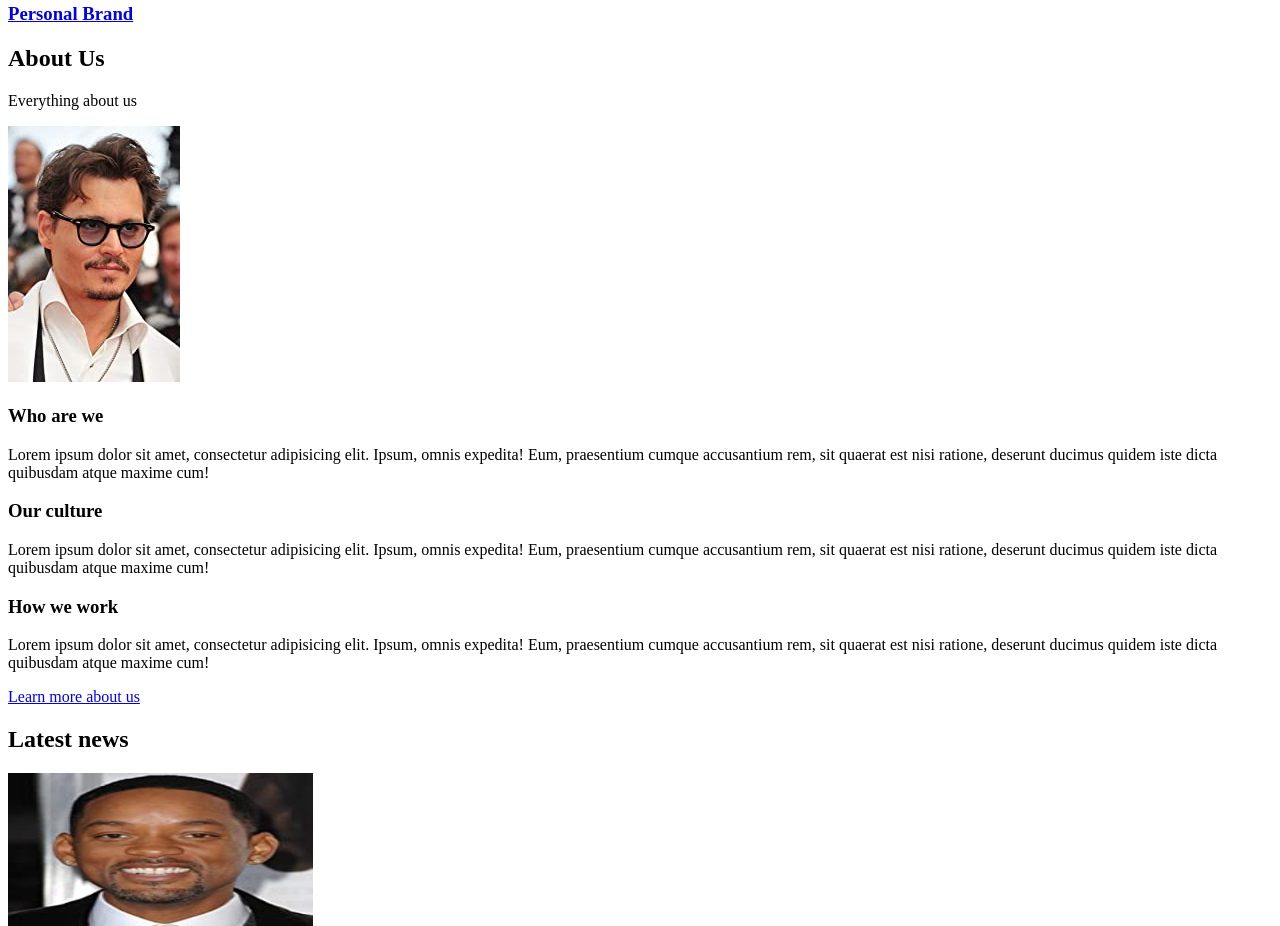
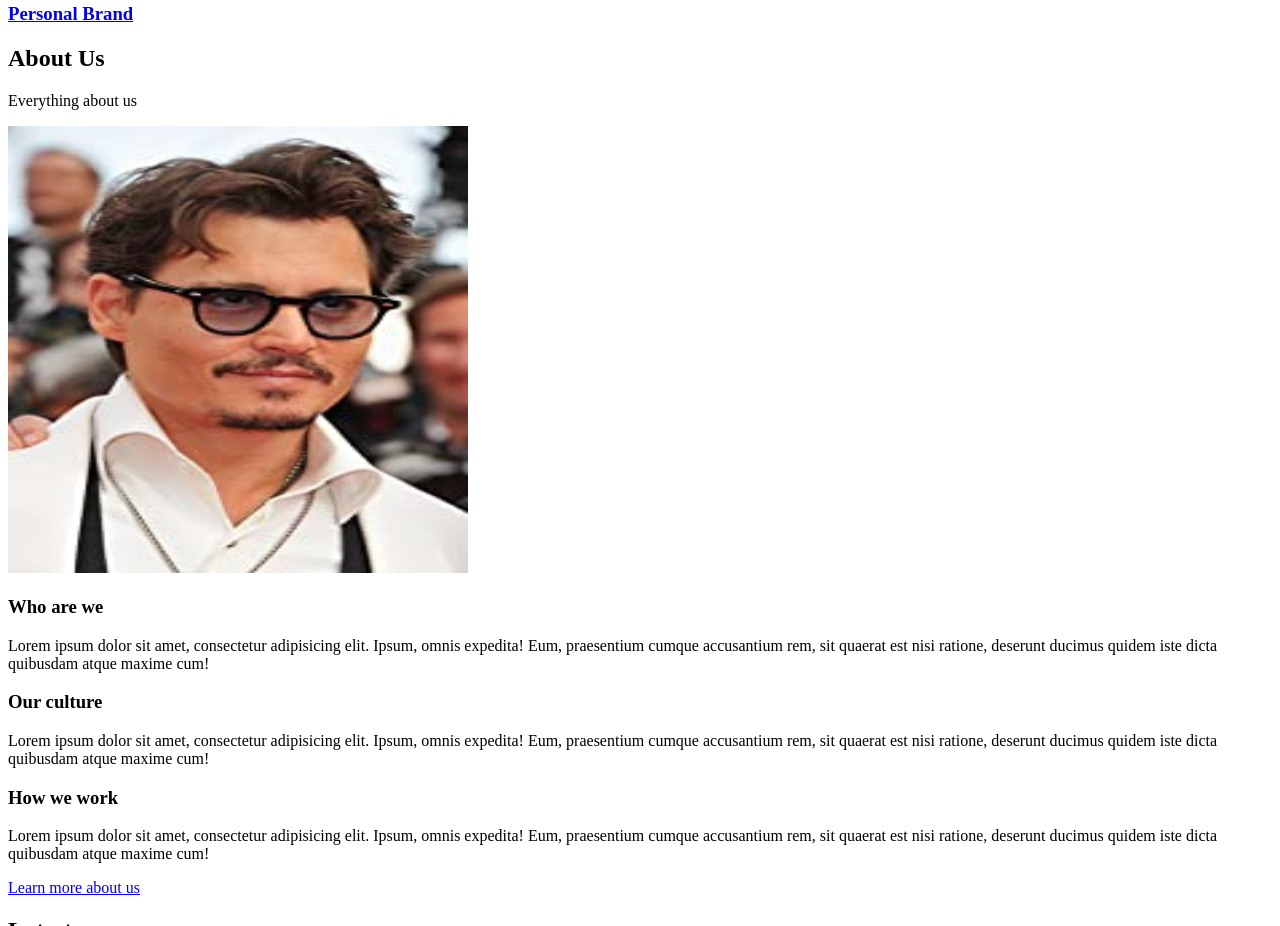
Before and after one commit to yulyzulu/holbertonschool-web_front_end, a plain HTML site: page 0x00-html_advanced/36-index.html in a window 1280 px wide. Shown: the part 1499-2425 px from the top of the page. Drawn offline with Linux system fonts and the light colour scheme.

Commit message:
Added exercise

```diff
--- a/0x00-html_advanced/36-index.html
+++ b/0x00-html_advanced/36-index.html
@@ -94,7 +94,7 @@
                     <p>Everything about us</p>
                 </header>
                 <div>
-                    <img src="images/pic-about-us.jpg" alt="">
+                    <img src="images/pic-about-us.jpg" alt="" width="460" height="447">
                     <h3>Who are we</h3>
                     <p>Lorem ipsum dolor sit amet, consectetur adipisicing elit. Ipsum, omnis expedita! Eum, praesentium cumque accusantium rem, sit quaerat est nisi ratione, deserunt ducimus quidem iste dicta quibusdam atque maxime cum!</p>
                     <h3>Our culture</h3>
```
